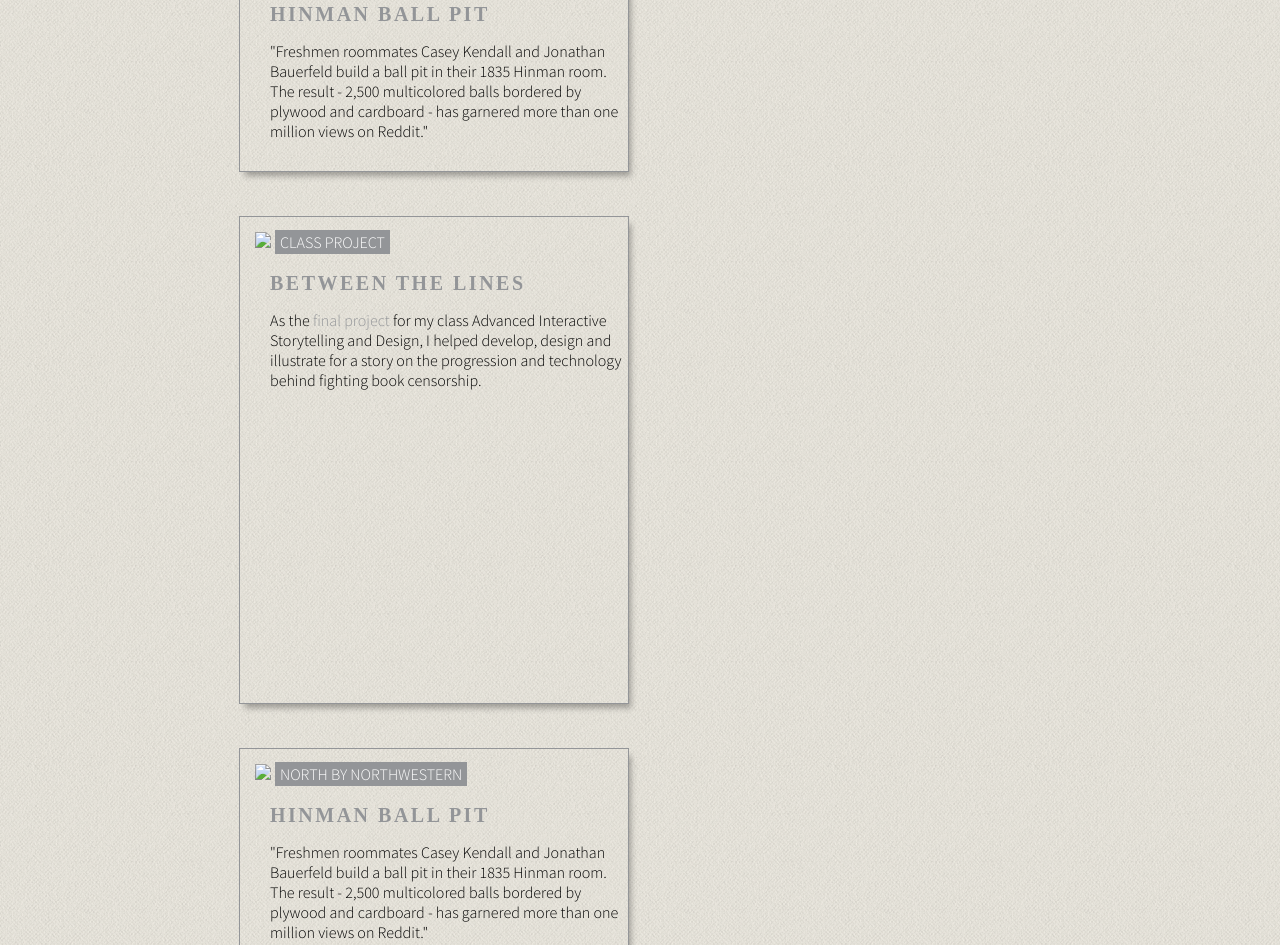
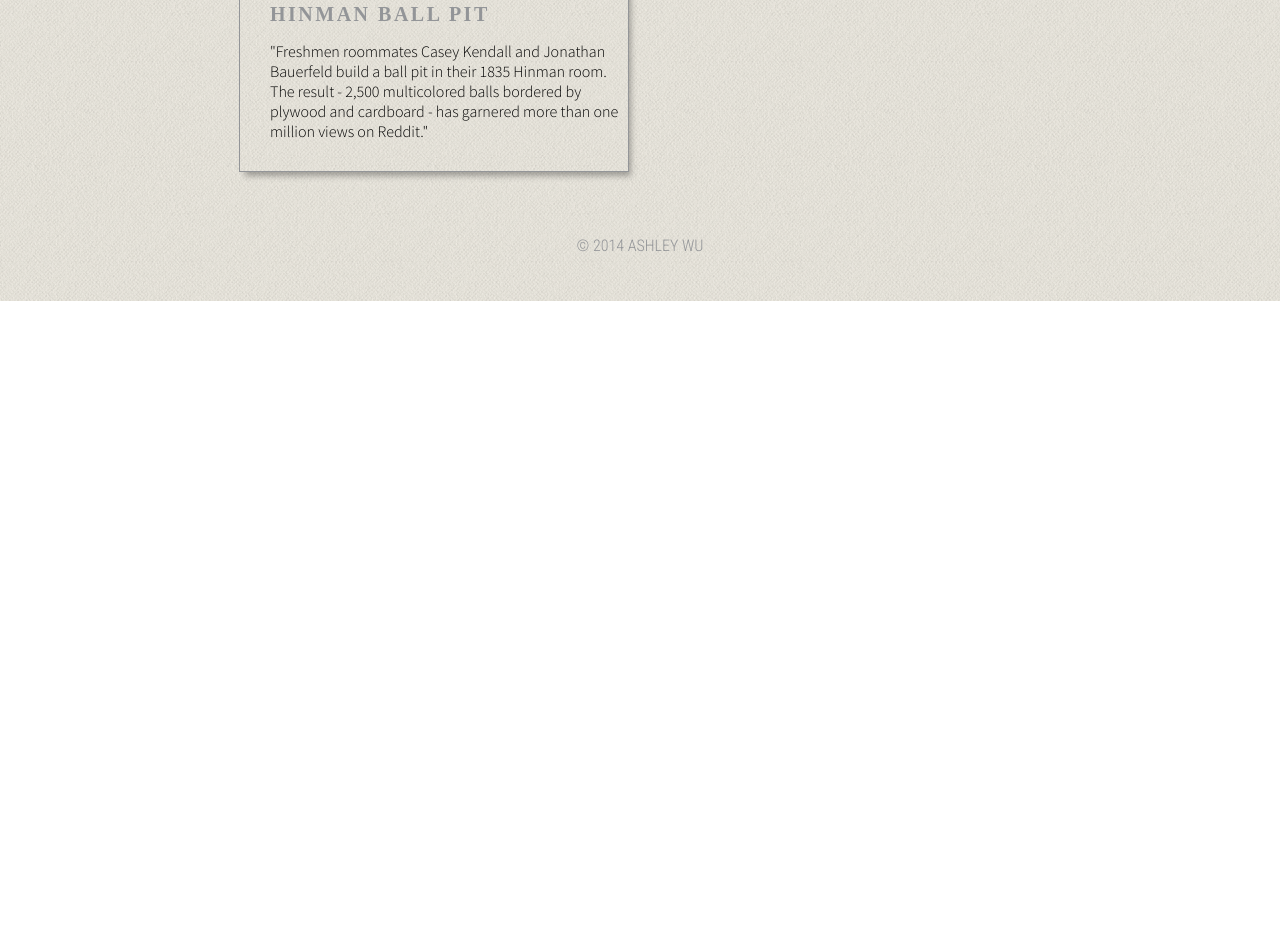
Before and after one commit to valdezileana/testsite, a plain HTML site: page work-projects.html in a window 1280 px wide. Shown: the part 1242-2187 px from the top of the page. After the commit the page ends 1543 px from the top, so only its background shows below. Drawn offline with nearby package versions, Linux system fonts and the light colour scheme; a web font is replaced by a local one.

Commit message:
fixed yET?!

```diff
--- a/work-projects.html
+++ b/work-projects.html
@@ -94,26 +94,6 @@
                   </p>
           </div>
         </div>
-
-        <div class="row">
-          <div class="two-column-projects">
-              <a href="http://smallconflict.com/banned-books/" target="_blank"><img src="Images/between-the-lines.png" class="thumbnail"></a>
-              <span class="pub">CLASS PROJECT</span>
-              <a href="http://smallconflict.com/banned-books/" target="_blank"><h2 class="head">BETWEEN THE LINES</h2></a>
-                <p class="info">
-                  As the <a href="http://smallconflict.com/banned-books/" target="_blank">final project</a> for my class Advanced Interactive Storytelling and Design, I helped develop, design and illustrate for a story on the progression and technology behind fighting book censorship.
-                </p>
-          </div>
-          <div class="two-column-projects">
-              <!-- <a class="popup-vimeo" href="https://vimeo.com/51584608"><img src="Images/ballpit.png" class="thumbnail"></a> -->
-              <a href="http://www.northbynorthwestern.com/story/hinman-residents-turn-dorm-room-into-a-ball-pit/" target="_blank"><img src="Images/ballpit.png" class="thumbnail"></a>
-              <span class="pub">NORTH BY NORTHWESTERN</span>
-              <a href="http://www.northbynorthwestern.com/story/hinman-residents-turn-dorm-room-into-a-ball-pit/" target="_blank"><h2 class="head">HINMAN BALL PIT</h2></a>
-                  <p class="info">
-                    &quot;Freshmen roommates Casey Kendall and Jonathan Bauerfeld build a ball pit in their 1835 Hinman room. The result - 2,500 multicolored balls bordered by plywood and cardboard - has garnered more than one million views on Reddit.&quot;
-                  </p>
-          </div>
-        </div>
       </div>
   </div>
 
```
